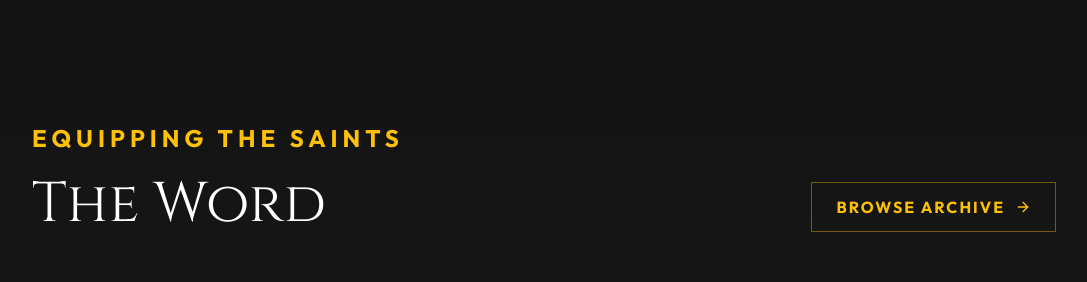
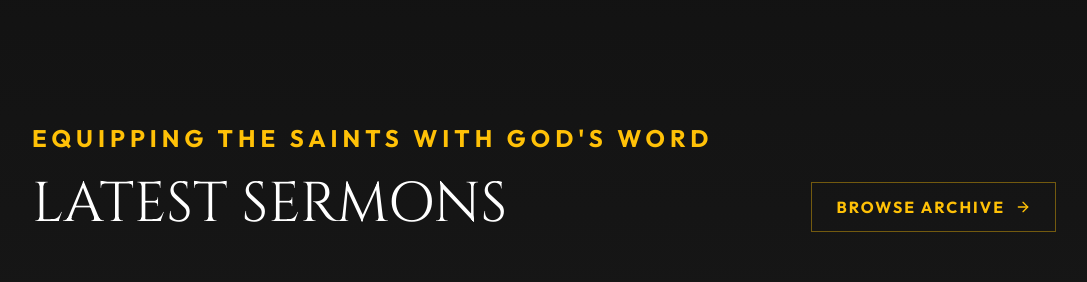
Before and after one commit to Leche90/ChurchApp, a React (Vite) app: page / in a window 1280 px wide. Shown: the part 4300-4582 px from the top of the page, without its empty margins (96-1183 px from the left). Built offline with nearby package versions, Linux system fonts and the light colour scheme.

Commit message:
updated home page

```diff
--- a/src/pages/Home/Home.tsx
+++ b/src/pages/Home/Home.tsx
@@ -294,8 +294,8 @@ const Home: React.FC = () => {
     <section className="teachings-immersive">
       <div className="teachings-header">
         <div className="header-left">
-          <span className="elevation-eyebrow">EQUIPPING THE SAINTS</span>
-          <h2 className="teachings-main-h2">The Word</h2>
+          <span className="elevation-eyebrow">EQUIPPING THE SAINTS WITH GOD'S WORD</span>
+          <h2 className="teachings-main-h2">LATEST SERMONS</h2>
         </div>
         <button className="view-all-btn">Browse Archive <ArrowRight size={16} /></button>
       </div>
```
Also changed, not shown: 1 other file (tests, documents, lock files or other folders).
